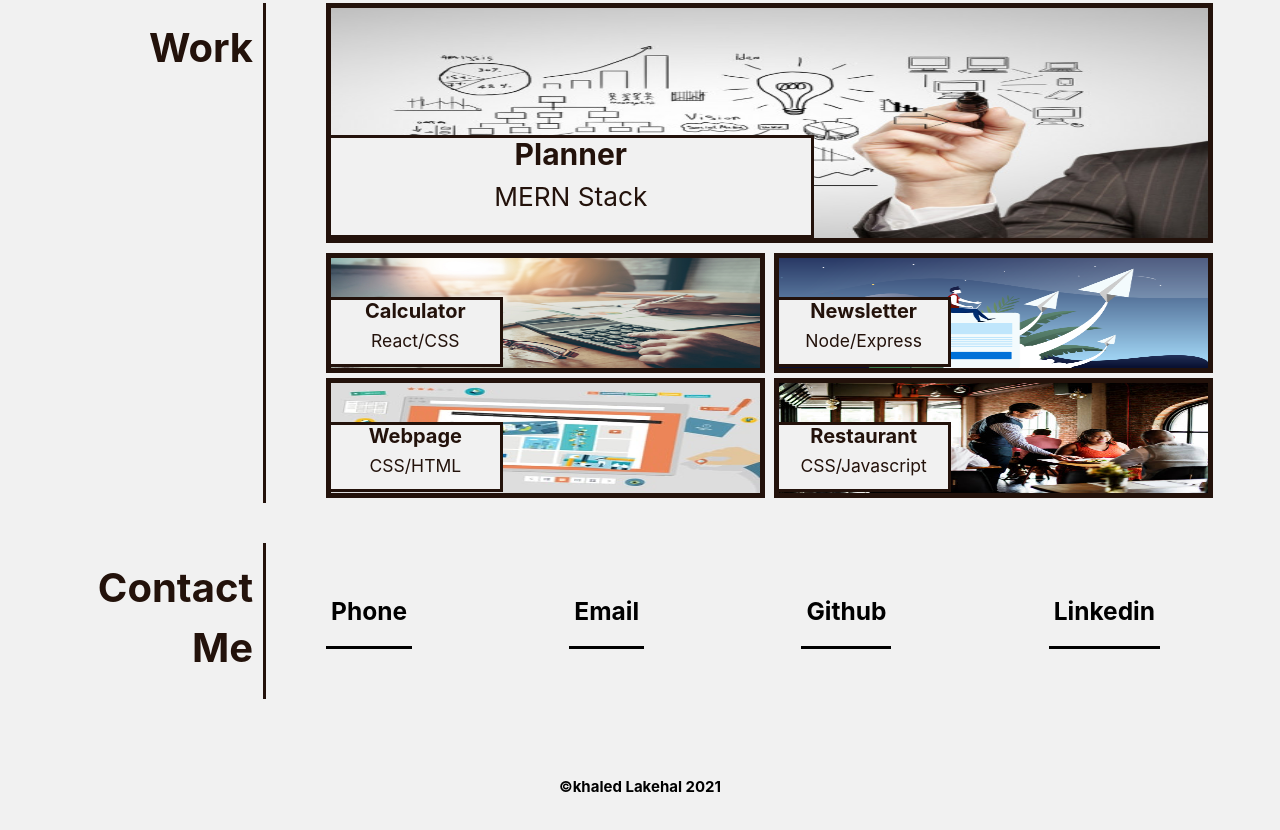
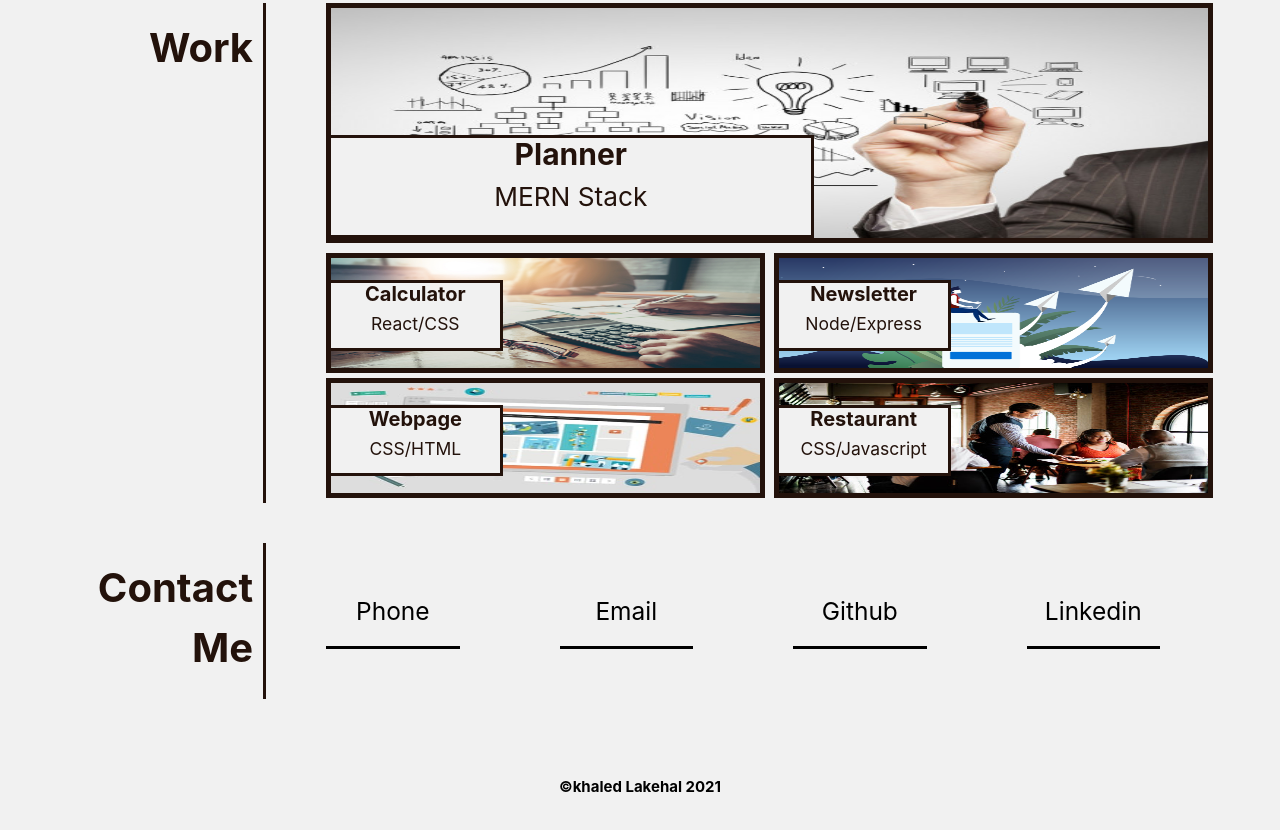
Before and after one commit to LAKEHALKhaled/Portfolio-Website, a plain HTML site: page index.html in a window 1280 px wide. Shown: the part 790-1620 px from the top of the page. Drawn offline with Linux system fonts and the light colour scheme.

Commit message:
css contact me update

```diff
--- a/css/style.css
+++ b/css/style.css
@@ -270,7 +270,7 @@ font-size:x-large;
   background-color: #F1F1F1;
   color: #23120B;
   width: 40%;
-  top:35%;
+  top:20%;
   text-align: center;
   border: 3px solid #23120B;
   border-left: none;
@@ -317,14 +317,14 @@ font-size:x-large;
   justify-content: space-between ;
 }
 .container-4 .right a {
-  padding: 0 5px ;
   text-decoration: none;
   margin: 50px;
   color: black;
   border-bottom: 3px solid black;
   font-size: 140%;
-  font-weight: 700;
-  justify-content: space-between ;
+  width: 25%;
+  text-align: center;
+
 
 
   }
```
